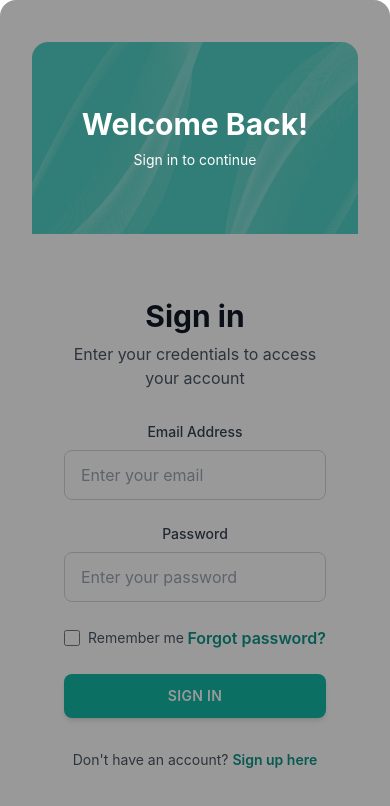
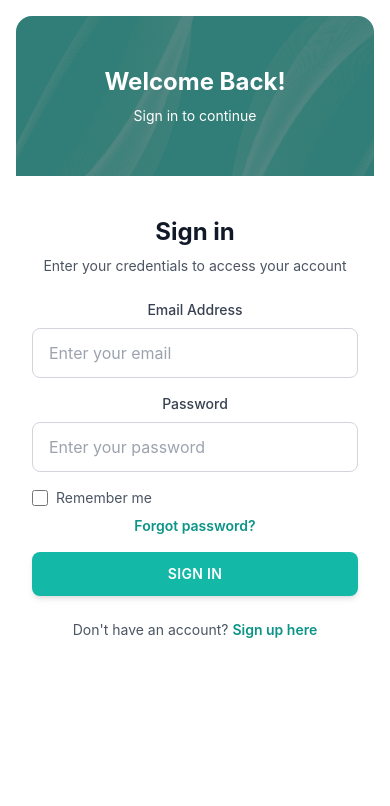
Before and after one commit to Tien-DT/EVMManagement-FE, a React (Create React App) app: page /login in a window 390 px wide. Shown: the top 806 px of the page. Built offline with nearby package versions, Linux system fonts and the light colour scheme.

Commit message:
Update LoginForm.jsx

```diff
--- a/src/features/auth/components/LoginForm.jsx
+++ b/src/features/auth/components/LoginForm.jsx
@@ -8,7 +8,7 @@ const LoginForm = () => {
   const { register, handleSubmit, formState: { errors } } = form;
 
   return (
-    <div className="min-h-screen flex">
+    <div className="min-h-screen flex flex-col lg:flex-row">
       {/* Left Side - Background Image */}
       <div
         className="hidden lg:flex lg:w-1/2 bg-cover bg-center relative"
@@ -18,35 +18,35 @@ const LoginForm = () => {
       >
         <div className="absolute inset-0 bg-black bg-opacity-40"></div>
         <div className="relative z-10 flex flex-col justify-center items-center text-white p-12">
-          <h1 className="text-5xl font-bold mb-6 text-center">
+          <h1 className="text-4xl xl:text-5xl font-bold mb-6 text-center">
             Welcome Back!
           </h1>
-          <p className="text-xl text-center max-w-md">
+          <p className="text-lg xl:text-xl text-center max-w-md">
             Sign in to continue your journey with us
           </p>
         </div>
       </div>
 
       {/* Right Side - Login Form */}
-      <div className="w-full lg:w-1/2 flex items-center justify-center p-8">
+      <div className="w-full lg:w-1/2 flex items-center justify-center p-4 sm:p-6 lg:p-8">
         <div className="w-full max-w-md">
           {/* Mobile Background */}
           <div
-            className="lg:hidden w-full h-48 bg-cover bg-center rounded-t-2xl mb-8"
+            className="lg:hidden w-full h-40 sm:h-48 bg-cover bg-center rounded-t-2xl mb-6 relative"
             style={{
               backgroundImage: `url(${loginBg})`,
             }}
           >
             <div className="absolute inset-0 bg-black bg-opacity-40 rounded-t-2xl"></div>
-            <div className="relative z-10 flex flex-col justify-center items-center text-white h-full">
-              <h1 className="text-3xl font-bold mb-2">Welcome Back!</h1>
+            <div className="relative z-10 flex flex-col justify-center items-center text-white h-full px-4">
+              <h1 className="text-2xl sm:text-3xl font-bold mb-2 text-center">Welcome Back!</h1>
               <p className="text-sm text-center">Sign in to continue</p>
             </div>
           </div>
 
-          <div className="bg-white lg:bg-transparent p-8 lg:p-0">
-            <h2 className="text-3xl font-bold text-gray-900 mb-2">Sign in</h2>
-            <p className="text-gray-600 mb-8">Enter your credentials to access your account</p>
+          <div className="bg-white lg:bg-transparent p-4 sm:p-6 lg:p-0">
+            <h2 className="text-2xl sm:text-3xl font-bold text-gray-900 mb-2">Sign in</h2>
+            <p className="text-sm sm:text-base text-gray-600 mb-6 sm:mb-8">Enter your credentials to access your account</p>
 
             {/* Error Message */}
             {error && (
@@ -79,7 +79,7 @@ const LoginForm = () => {
             )}
 
             {/* Login Form */}
-            <form onSubmit={handleSubmit(onSubmit)} className="space-y-6">
+            <form onSubmit={handleSubmit(onSubmit)} className="space-y-4 sm:space-y-6">
               {/* Email Field */}
               <div>
                 <label className="block text-sm font-medium text-gray-700 mb-2">
@@ -117,15 +117,15 @@ const LoginForm = () => {
               </div>
 
               {/* Remember Me & Forgot Password */}
-              <div className="flex items-center justify-between">
+              <div className="flex flex-col sm:flex-row sm:items-center sm:justify-between space-y-2 sm:space-y-0">
                 <label className="flex items-center">
                   <input
                     type="checkbox"
-                    className="w-4 h-4 text-blue-600 border-gray-300 rounded focus:ring-blue-500"
+                    className="w-4 h-4 text-teal-600 border-gray-300 rounded focus:ring-teal-500"
                   />
                   <span className="ml-2 text-sm text-gray-600">Remember me</span>
                 </label>
-                <a href="#" className="text-teal-600 font-semibold hover:text-blue-500">
+                <a href="#" className="text-teal-600 font-semibold hover:text-teal-700 text-sm">
                   Forgot password?
                 </a>
               </div>
@@ -154,7 +154,7 @@ const LoginForm = () => {
               </button>
             </form>
             {/* Sign Up Link */}
-            <p className="text-center text-sm text-gray-600 mt-8">
+            <p className="text-center text-sm text-gray-600 mt-6 sm:mt-8">
               Don't have an account?{" "}
               <Link to="/signup" className="text-teal-600 font-semibold hover:text-teal-700">
                 Sign up here
```
